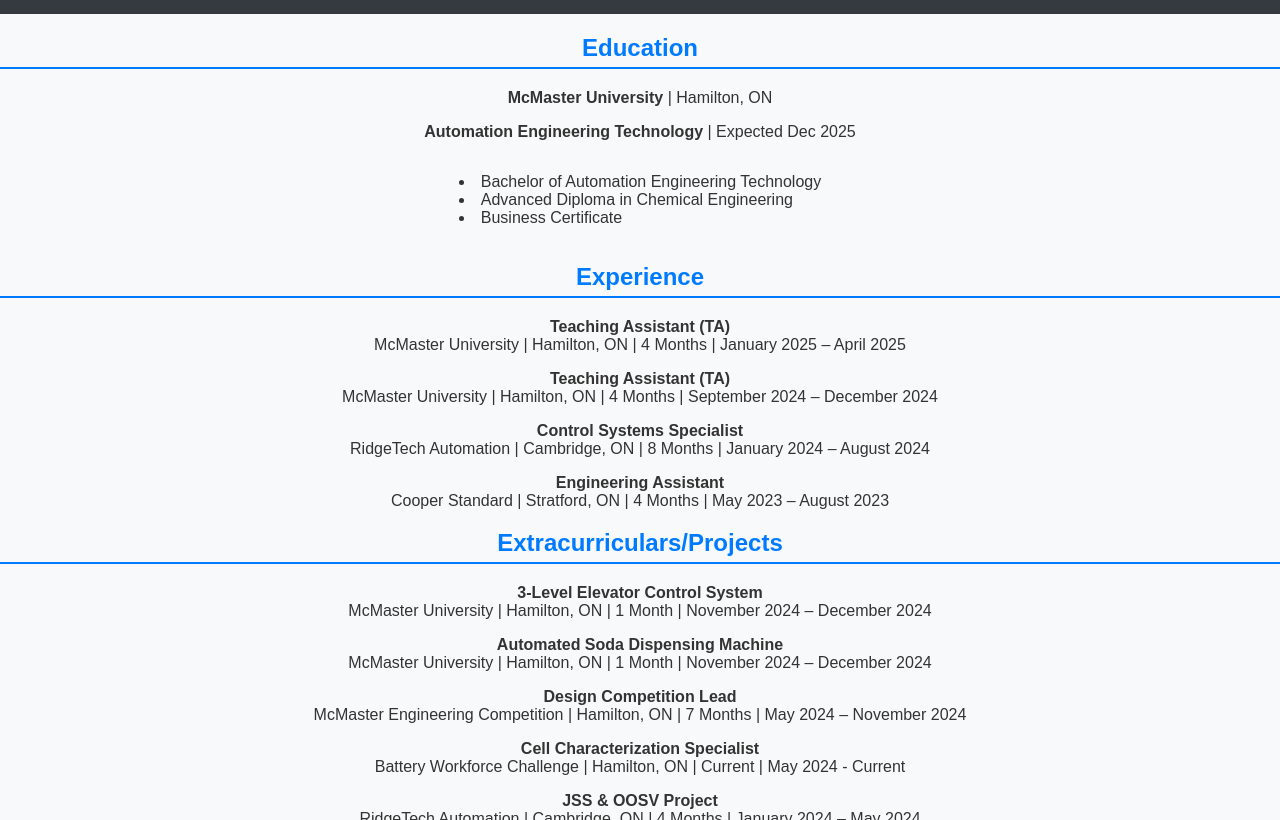
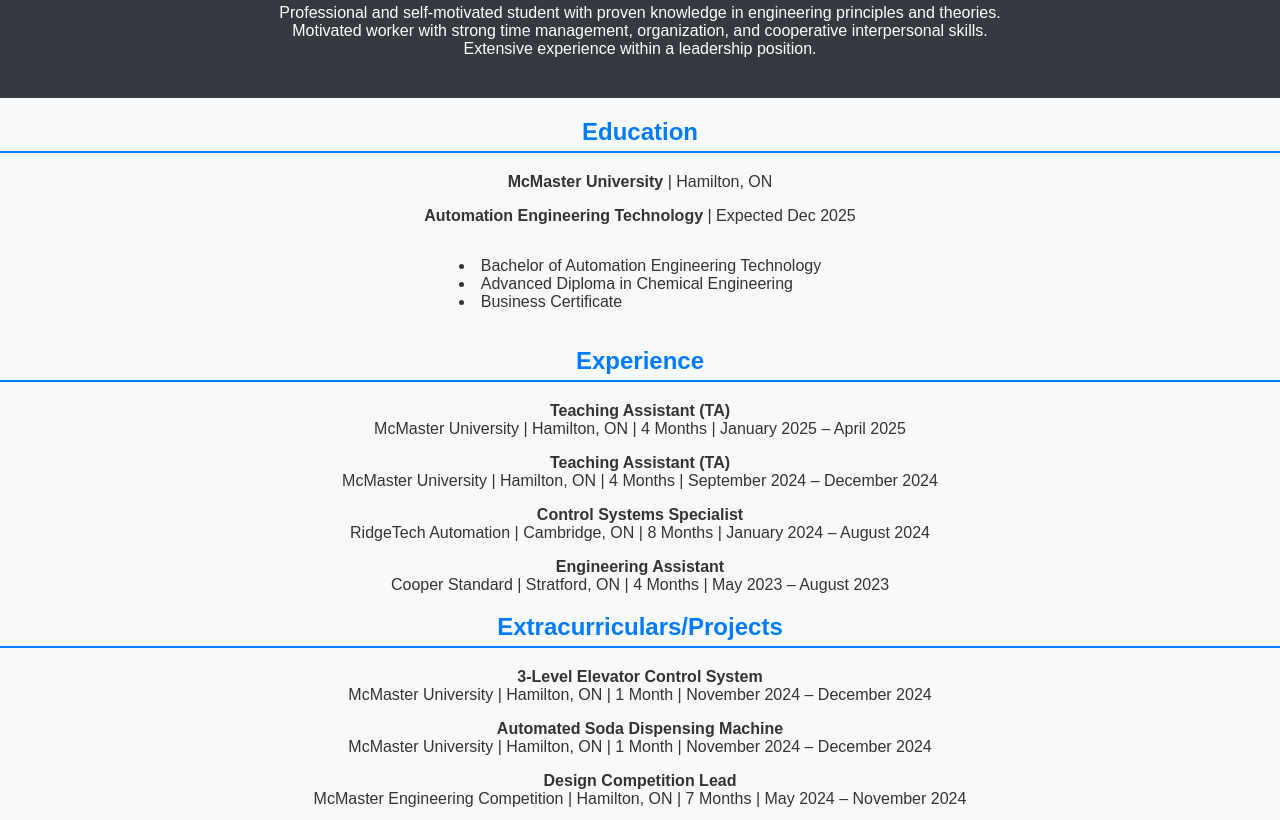
Before and after one commit to HusseinA121/HusseinA121.github.io, a plain HTML site: page index.html in a window 1280 px wide. Shown: the part 272-1092 px from the top of the page. Drawn offline with Linux system fonts and the light colour scheme.

Commit message:
Added summary under profile picture

```diff
--- a/index.html
+++ b/index.html
@@ -14,11 +14,16 @@
 </head>
 <body>
 
-   <header>
+  <header>
     <h1>
         <em>Hussein Al-Ansari</em>
     </h1>
     <img src="ProfilePic.jpeg" alt="Profile Picture" class="profile-pic">
+    <p class="subtitle">
+        Professional and self-motivated student with proven knowledge in engineering principles and theories.
+        Motivated worker with strong time management, organization, and cooperative interpersonal skills.
+        Extensive experience within a leadership position.
+    </p>
 </header>
 
 
--- a/style.css
+++ b/style.css
@@ -46,3 +46,16 @@
     display: block; /* Ensures proper positioning */
     margin: 10px auto; /* Centers the image */
 }
+
+/* Subtitle Styling */
+.subtitle {
+    font-size: 16px;
+    font-weight: 500;
+    color: #ffffff; /* White text */
+    background-color: #343a40; /* Dark gray background */
+    padding: 10px 20px;
+    border-radius: 8px;
+    margin: 10px auto;
+    width: 60%;
+    text-align: center;
+}
```
